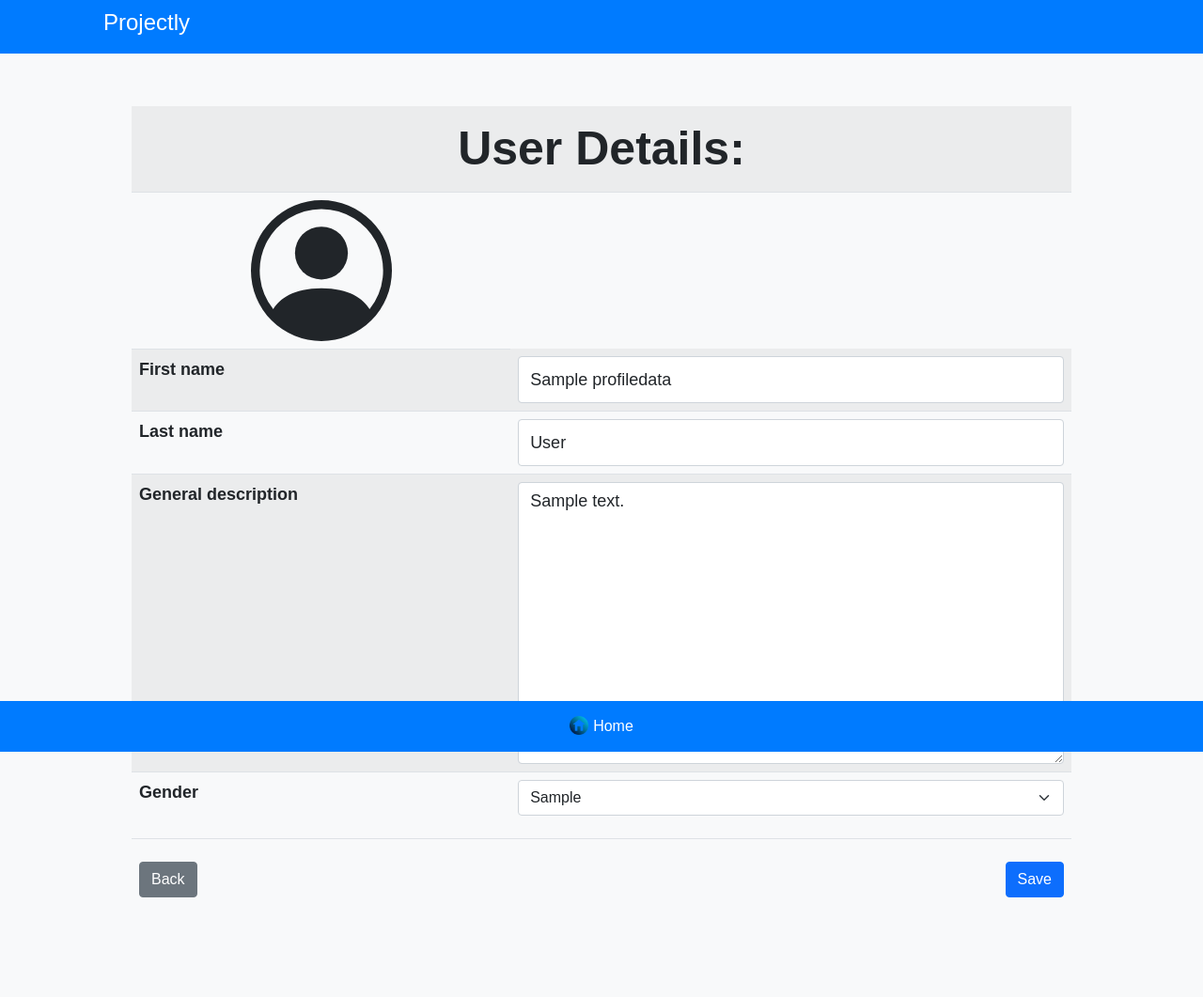
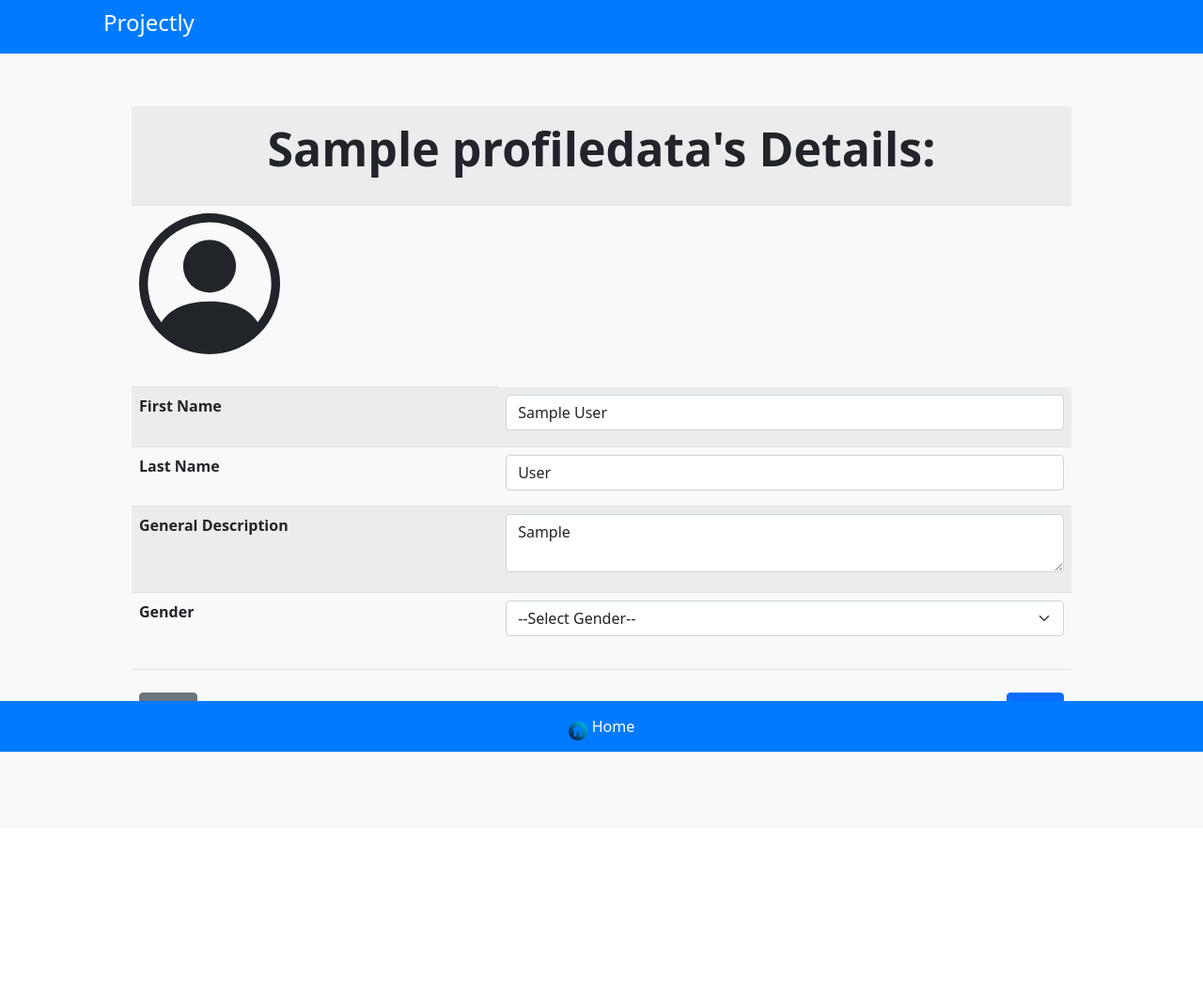
Before and after one commit to Tiladura/site, a PHP site: page /profile.php in a window 1280 px wide. Shown: the whole page at 94% size. After the commit the page ends 800 px from the top, so only its background shows below. Run offline with PHP 8.4, Linux system fonts and the light colour scheme; the visitor is signed in with stand-in values (Sample User, id 1); tables that the repository leaves empty or names only in its code hold one stand-in row (values such as "Sample post").

Commit message:
Update profile.php

```diff
--- a/htdocs/profile.php
+++ b/htdocs/profile.php
@@ -3,76 +3,65 @@
 include 'C:/MAMP/htdocs/database/db_connect.php'; // Ensure this points to your database connection file
 error_reporting(E_ALL);
 ini_set('display_errors', 1);
+
 $message = "";
 $toastClass = "";
 
-// Handle the form submission
-if ($_SERVER["REQUEST_METHOD"] == "POST") {
-    $username = $_POST['username'];
+if ($_SERVER["REQUEST_METHOD"] == "POST" && isset($_POST['update_profile'])) {
+    $name = $_POST['name'];
+    $surname = $_POST['surname'];
+    $gender = $_POST['gender'];
+    $description = $_POST['description'];
+    $userId = $_SESSION['id'];
 
-    // Check if username exists and password matches
-    $stmt = $conn->prepare("SELECT name, surname, gender, description FROM profiledata WHERE username = ?");
-    $stmt->bind_param("s", $username);
+    $stmt = $conn->prepare("UPDATE profiledata SET name = ?, surname = ?, gender = ?, description = ? WHERE id = ?");
+    if (!$stmt) {
+        die("Preparation failed: " . $conn->error);
+    }
+    $stmt->bind_param("ssssi", $name, $surname, $gender, $description, $userId);
+
+    if ($stmt->execute()) {
+        $message = "Profile updated successfully!";
+        $toastClass = "alert-success";
+        $_SESSION['name'] = $name;
+        $_SESSION['surname'] = $surname;
+        $_SESSION['gender'] = $gender;
+        $_SESSION['description'] = $description;
+    } else {
+        $message = "Failed to update profile. Error: " . $stmt->error;
+        $toastClass = "alert-danger";
+    }
+
+    $stmt->close();
+} else {
+    if (isset($_SESSION['id'])) {
+        $userId = $_SESSION['id'];
+        $stmt = $conn->prepare("SELECT * FROM profiledata WHERE id = ?");
+        if (!$stmt) {
+            die("Preparation failed: " . $conn->error);
+        }
+        $stmt->bind_param("i", $userId);
         $stmt->execute();
         $stmt->store_result();
-    $_SESSION['id'] = $user_id; // Store user ID in session
-    $_SESSION['username'] = $username; // Change email to username
-    $_SESSION['name'] = $name; // Store user's name in session
-    $_SESSION['surname'] = $surname; // Store user's surname in session
 
-
+        if ($stmt->num_rows > 0) {
+            $stmt->bind_result($user_id, $username, $surname, $description, $gender);
+            $stmt->fetch();
+            $_SESSION['username'] = $username;
+            $_SESSION['surname'] = $surname;
+            $_SESSION['description'] = $description;
+            $_SESSION['gender'] = $gender;
+        }
+        $stmt->close();
+    }
 }
 
-// Fetch user details for the profile edit (if user is logged in)
-if (isset($_SESSION['id'])) {
-    $userId = $_SESSION['id'];
-    $stmt = $conn->prepare("SELECT name, surname, gender, description FROM profiledata WHERE id = ?");
-    $stmt->bind_param("i", $userId);
-    $stmt->execute();
-    $stmt->bind_result($row['name'], $row['surname'], $row['gender'], $row['description']);
-    $stmt->fetch();
-    $stmt->close();
-}
 ?>
 
 <!DOCTYPE html>
 <html lang="en">
 <head>
-<link rel="icon" type="image/png" href="/favicon-48x48.png" sizes="48x48" />
-<link rel="icon" type="image/svg+xml" href="/favicon.svg" />
-<link rel="shortcut icon" href="/favicon.ico" />
-<link rel="apple-touch-icon" sizes="180x180" href="/apple-touch-icon.png" />
-
-    <meta charset="UTF-8">
-    <meta name="viewport" content="width=device-width, initial-scale=1.0">
-    <title>Projectly login</title>
-    <link href="https://cdn.jsdelivr.net/npm/bootstrap@5.0.2/dist/css/bootstrap.min.css" rel="stylesheet">
-</head>
-<head>
 <style>
-        .profile-pic-cell {
-            text-align: center; /* Center horizontally */
-            vertical-align: middle; /* Center vertically */
-            height: 150px; /* Adjust the height if necessary */
-        }
-        .form-label {
-            font-size: 18px; /* Adjust size for labels */
-        }
-
-        .form-control {
-            font-size: 18px; /* Adjust size for input fields */
-        }
-
-        .table th {
-            font-size: 18px; /* Adjust size for table headers */
-        }
-
-        .table td {
-            font-size: 18px; /* Adjust size for table data cells */
-        }
-        .form-control {
-            height: 50px; /* Adjust this value to change the height of other input fields */
-        }
         .history {
             display: flex;
             align-items: center;
@@ -108,7 +97,6 @@
             height: auto;
             position: relative;
             top: 3px;
-            margin-top: -10px;
         }
 
         /* General Styles */
@@ -188,7 +176,7 @@
         }
 
         .category-button {
-            width: 44%;
+            width: 30%;
             padding: 30px;
             background-color: #007bff;
             color: white;
@@ -198,6 +186,8 @@
             cursor: pointer;
             transition: background-color 0.3s;
             text-decoration: none; /* Remove underline from links */
+            height: 100px;
+
         }
 
         .category-button:hover {
@@ -256,12 +246,16 @@
             text-decoration: none;
         }
     </style>
-
+    <link rel="icon" type="image/png" href="/favicon-48x48.png" sizes="48x48" />
+    <meta charset="UTF-8">
+    <meta name="viewport" content="width=device-width, initial-scale=1.0">
+    <title>Profile Page</title>
+    <link href="https://cdn.jsdelivr.net/npm/bootstrap@5.0.2/dist/css/bootstrap.min.css" rel="stylesheet">
+</head>
+<body class="bg-light">
 <div class="header">
     <h1>Projectly</h1>
 </div>
-
-<body class="bg-light">
 <div class="container p-5 d-flex flex-column align-items-center">
     <?php if ($message): ?>
         <div class="alert text-white <?php echo $toastClass; ?> w-100 text-center" role="alert">
@@ -271,7 +265,7 @@
 
     <form method="post">
         <table class="table table-striped" style="width:1000px; height:600px;">
-                <h1><th colspan="2" style="font-size: 50px; text-align: center;">User Details:</th></h1>
+            <h1><th colspan="2" style="font-size: 50px; text-align: center;"><?php echo htmlspecialchars($_SESSION['username']); ?>'s Details:</th></h1>
             <tr>
                 <th class="profile-pic-cell">
                     <svg xmlns="http://www.w3.org/2000/svg" width="150" height="150" fill="currentColor" class="bi bi-person-circle" viewBox="0 0 16 16">
@@ -281,45 +275,39 @@
                 </th>
             </tr>
             <tr>
-                    <th><i class="bi bi-person-circle"></i> First name</th>
+                <th>First Name</th>
                 <td>
-                        <input value="<?= isset($row['name']) ? $row['name'] : '' ?>" type="text" class="form-control" name="name" placeholder="Name">
-                        <div><small class="js-error js-error-firstname text-danger"></small></div>
+                    <input type="text" name="name" id="name" class="form-control"
+                           value="<?= isset($_SESSION['name']) ? htmlspecialchars($_SESSION['name']) : ''; ?>" required>
                 </td>
             </tr>
             <tr>
-                    <th><i class="bi bi-person-square"></i> Last name</th>
+                <th>Last Name</th>
                 <td>
-                        <input value="<?= isset($row['surname']) ? $row['surname'] : '' ?>" type="text" class="form-control" name="surname" placeholder="Surname">
-                        <div><small class="js-error js-error-lastname text-danger"></small></div>
+                    <input type="text" name="surname" id="surname" class="form-control"
+                           value="<?= isset($_SESSION['surname']) ? htmlspecialchars($_SESSION['surname']) : ''; ?>" required>
                 </td>
             </tr>
             <tr>
-                    <th><i class="bi bi-person-square"></i> General description</th>
+                <th>General Description</th>
                 <td>
-                        <textarea name="description" class="form-control" placeholder="Description" style="height: 300px;"><?= isset($row['description']) ? $row['description'] : '' ?></textarea>
+                    <textarea name="description" id="description" class="form-control" required><?= isset($_SESSION['description']) ? htmlspecialchars($_SESSION['description']) : ''; ?></textarea>
                 </td>
             </tr>
             <tr>
-                    <th><i class="bi bi-gender-ambiguous"></i> Gender</th>
+                <th>Gender</th>
                 <td>
-                        <select name="gender" class="form-select form-select mb-3" aria-label=".form-select-lg example">
+                    <select name="gender" class="form-select form-select mb-3" aria-label=".form-select-lg example" required>
                         <option value="">--Select Gender--</option>
-                            <option selected value="<?= isset($row['gender']) ? $row['gender'] : '' ?>"><?= isset($row['gender']) ? $row['gender'] : '' ?></option>
-                            <option value="Male">Male</option>
-                            <option value="Female">Female</option>
+                        <option value="Male" <?= (isset($_SESSION['gender']) && $_SESSION['gender'] == 'Male') ? 'selected' : ''; ?>>Male</option>
+                        <option value="Female" <?= (isset($_SESSION['gender']) && $_SESSION['gender'] == 'Female') ? 'selected' : ''; ?>>Female</option>
                     </select>
-                        <div><small class="js-error js-error-gender text-danger"></small></div>
                 </td>
             </tr>
         </table>
 
-            <div class="progress my-3 d-none">
-                <div class="progress-bar" role="progressbar" style="width: 50%;">Working... 25%</div>
-            </div>
-
         <div class="p-2">
-                <button class="btn btn-primary float-end">Save</button>
+            <button type="submit" name="update_profile" class="btn btn-primary float-end">Save</button>
             <a href="index.php">
                 <label class="btn btn-secondary">Back</label>
             </a>
```
Lines whose indentation alone changed are shown as unchanged.
